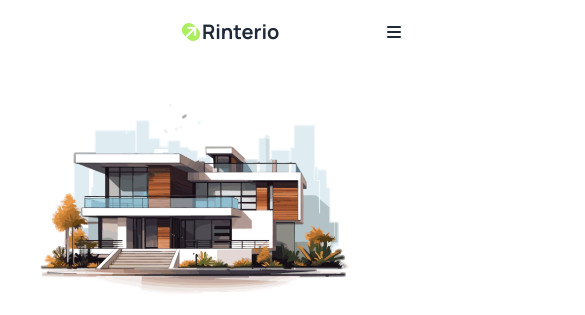
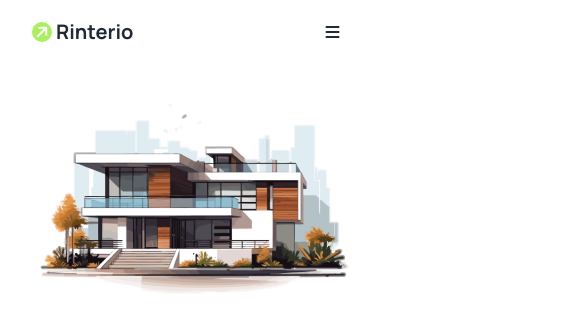
Before and after one commit to maksuda32/assignment-3-new, a plain HTML site: page index.html in a window 390 px wide. Shown: the top 315 px of the page, 585 px wide, since content can reach past the window. Drawn offline with nearby package versions, Linux system fonts and the light colour scheme.

```diff
--- a/index.html
+++ b/index.html
@@ -57,7 +57,7 @@
                       </svg>
                     </div>
                   </div>
-                  <i class="fa-solid fa-arrow-right -rotate-45 text-white bg-button-color ml-40 rounded-full w-5 h-5 inline-flex justify-center items-center"></i>
+                  <i class="fa-solid fa-arrow-right -rotate-45 text-white bg-button-color lg:ml-40 ml-2 rounded-full w-5 h-5 inline-flex justify-center items-center"></i>
                   <a class="font-bold text-xl ml-1">Rinterio</a>
                 </div>
                 <div class="navbar-center hidden lg:flex">
```
